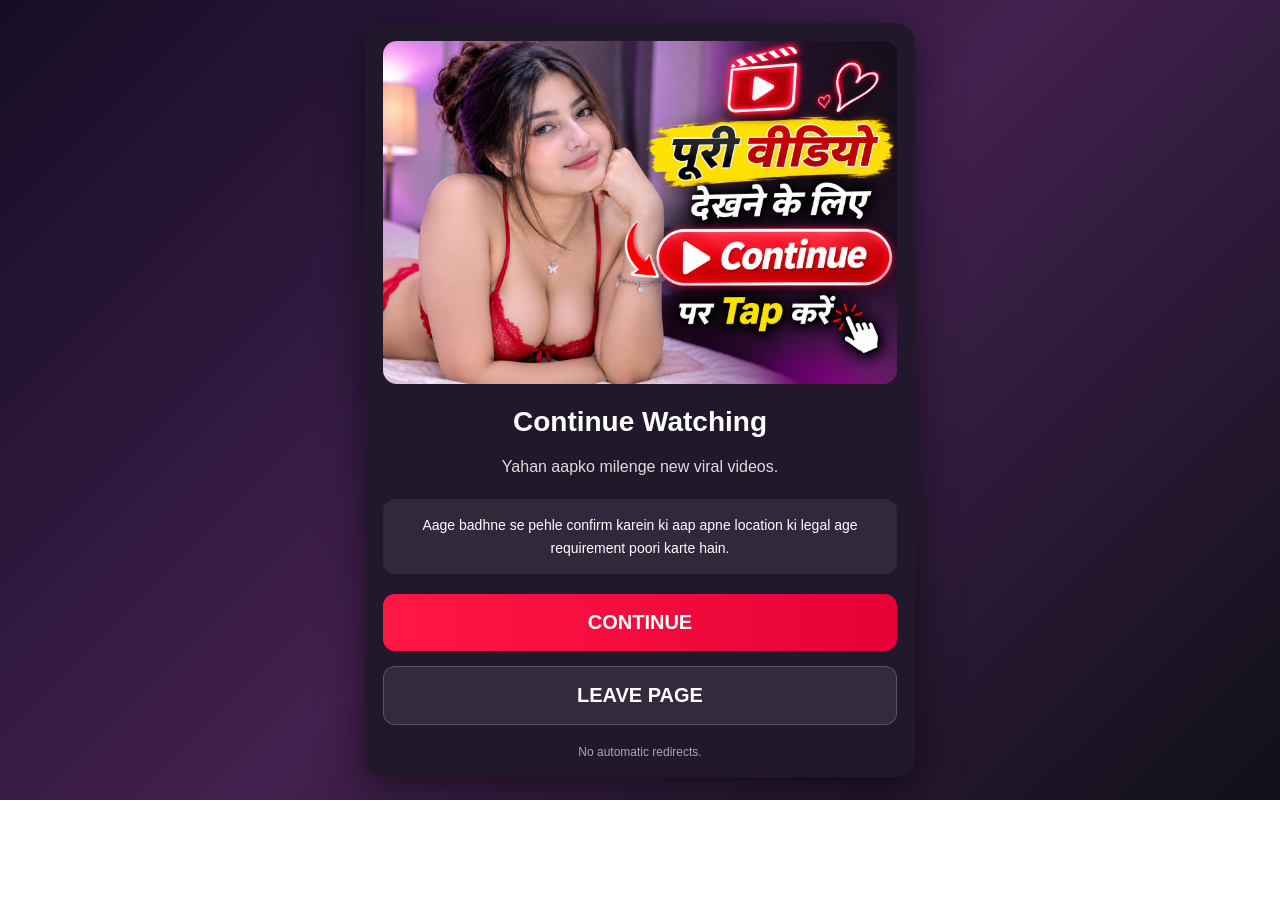
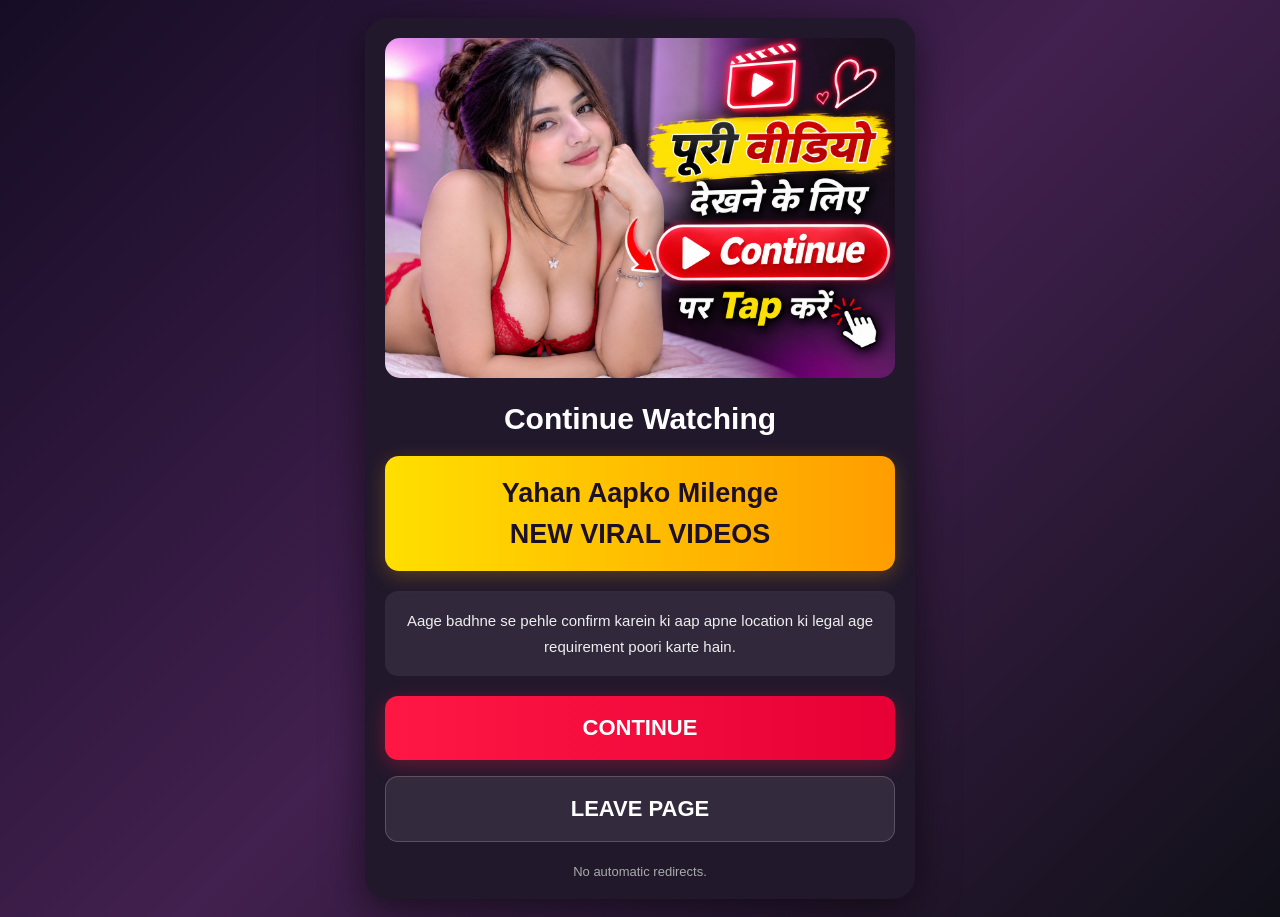
Before and after one commit to annda6373-lgtm/landing-page, a plain HTML site: page index.html in a window 1280 px wide. Before the commit the page ends 800 px from the top, so only its background shows below. Drawn offline with Linux system fonts and the light colour scheme.

Commit message:
Update index.html

```diff
--- a/index.html
+++ b/index.html
@@ -13,7 +13,7 @@
 
 body {
   margin: 0;
-  padding: 20px;
+  padding: 18px;
   min-height: 100vh;
   display: flex;
   align-items: center;
@@ -26,9 +26,9 @@ body {
 .container {
   width: 100%;
   max-width: 550px;
-  padding: 18px;
+  padding: 20px;
   background: #21182c;
-  border-radius: 20px;
+  border-radius: 22px;
   text-align: center;
   box-shadow: 0 10px 40px #0008;
 }
@@ -36,43 +36,51 @@ body {
 .thumbnail {
   width: 100%;
   height: auto;
-  border-radius: 14px;
+  border-radius: 15px;
   display: block;
 }
 
 h1 {
-  font-size: 28px;
-  margin: 22px 0 10px;
+  font-size: 30px;
+  margin: 24px 0 15px;
 }
 
-p {
-  color: #ddd;
-  line-height: 1.6;
-  font-size: 16px;
+.highlight {
+  background: linear-gradient(90deg,#ffdf00,#ff9d00);
+  color: #1b1025;
+  font-size: 27px;
+  font-weight: 900;
+  line-height: 1.5;
+  padding: 17px 12px;
+  border-radius: 14px;
+  margin: 20px 0;
+  box-shadow: 0 5px 20px #ffb00040;
 }
 
 .notice {
   background: #ffffff12;
-  padding: 15px;
-  border-radius: 12px;
+  padding: 17px;
+  border-radius: 13px;
   margin: 20px 0;
-  font-size: 14px;
-  line-height: 1.6;
+  font-size: 15px;
+  line-height: 1.7;
+  color: #eee;
 }
 
 .btn {
   display: block;
-  padding: 17px;
-  margin-top: 15px;
-  border-radius: 12px;
+  padding: 19px;
+  margin-top: 16px;
+  border-radius: 13px;
   text-decoration: none;
-  font-size: 20px;
-  font-weight: bold;
+  font-size: 22px;
+  font-weight: 900;
 }
 
 .continue {
   background: linear-gradient(90deg,#ff1744,#e60035);
   color: white;
+  box-shadow: 0 5px 20px #ff174450;
 }
 
 .leave {
@@ -82,9 +90,9 @@ p {
 }
 
 .footer {
-  font-size: 12px;
+  font-size: 13px;
   color: #aaa;
-  margin-top: 20px;
+  margin-top: 22px;
 }
 </style>
 </head>
@@ -93,17 +101,16 @@ p {
 
 <div class="container">
 
-  <img
-    src="thumbnail.png"
-    alt="Video thumbnail"
-    class="thumbnail"
-  >
+  <img src="thumbnail.png"
+       alt="Promotional thumbnail"
+       class="thumbnail">
 
   <h1>Continue Watching</h1>
 
-  <p>
-    Yahan aapko milenge new viral videos.
-  </p>
+  <div class="highlight">
+    Yahan Aapko Milenge<br>
+    NEW VIRAL VIDEOS
+  </div>
 
   <div class="notice">
     Aage badhne se pehle confirm karein ki
@@ -111,17 +118,15 @@ p {
     poori karte hain.
   </div>
 
-  <a
-    class="btn continue"
-    href="https://auctionr.org/4/d0fdb7cd7f9750b1010a0782529a0a29"
-    rel="nofollow sponsored noopener">
-    CONTINUE
+  <a class="btn continue"
+     href="https://auctionr.org/4/d0fdb7cd7f9750b1010a0782529a0a29"
+     rel="nofollow sponsored noopener">
+     CONTINUE
   </a>
 
-  <a
-    class="btn leave"
-    href="https://www.google.com/">
-    LEAVE PAGE
+  <a class="btn leave"
+     href="https://www.google.com/">
+     LEAVE PAGE
   </a>
 
   <div class="footer">
```
